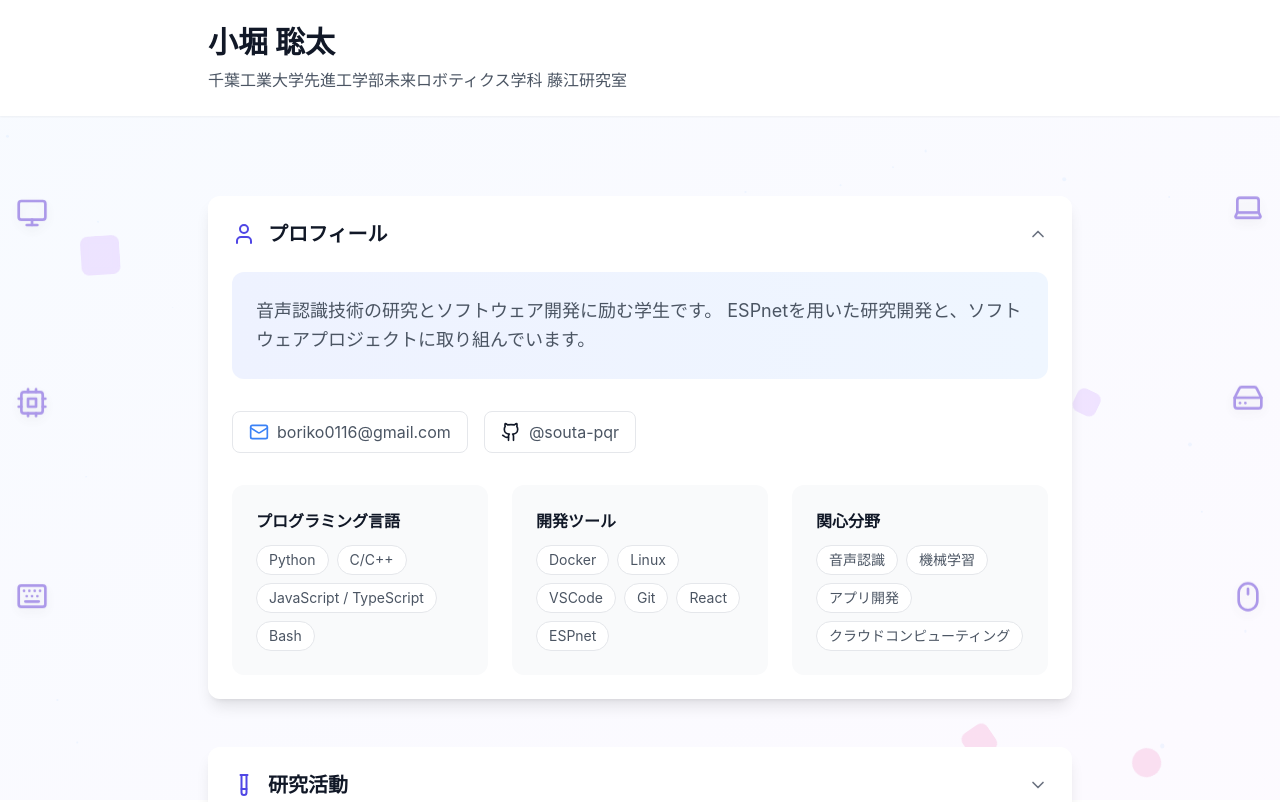
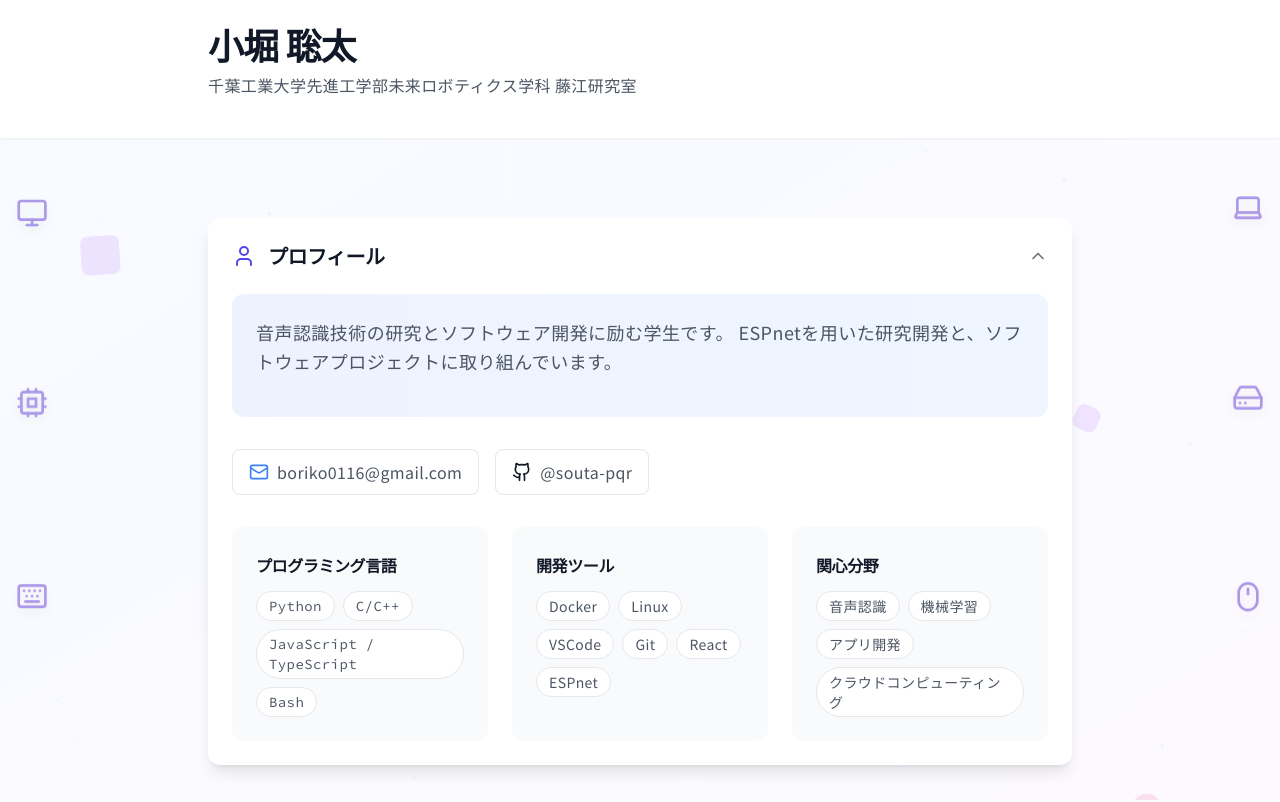
Before and after one commit to souta-pqr/portfolio, a React (Create React App) app: page / in a window 1280 px wide. Shown: the top 802 px of the page. Built offline with nearby package versions, Linux system fonts and the light colour scheme.

Commit message:
font fix

```diff
--- a/public/index.html
+++ b/public/index.html
@@ -10,34 +10,12 @@
       content="Web site created using create-react-app"
     />
     <link rel="apple-touch-icon" href="%PUBLIC_URL%/logo192.png" />
-    <!--
-      manifest.json provides metadata used when your web app is installed on a
-      user's mobile device or desktop. See https://developers.google.com/web/fundamentals/web-app-manifest/
-    -->
     <link rel="manifest" href="%PUBLIC_URL%/manifest.json" />
-    <!--
-      Notice the use of %PUBLIC_URL% in the tags above.
-      It will be replaced with the URL of the `public` folder during the build.
-      Only files inside the `public` folder can be referenced from the HTML.
-
-      Unlike "/favicon.ico" or "favicon.ico", "%PUBLIC_URL%/favicon.ico" will
-      work correctly both with client-side routing and a non-root public URL.
-      Learn how to configure a non-root public URL by running `npm run build`.
-    -->
+    <link href="https://fonts.googleapis.com/css2?family=Noto+Sans+JP:wght@400;500;700&family=Source+Code+Pro:wght@400;600&display=swap" rel="stylesheet">
     <title>React App</title>
   </head>
   <body>
     <noscript>You need to enable JavaScript to run this app.</noscript>
     <div id="root"></div>
-    <!--
-      This HTML file is a template.
-      If you open it directly in the browser, you will see an empty page.
-
-      You can add webfonts, meta tags, or analytics to this file.
-      The build step will place the bundled scripts into the <body> tag.
-
-      To begin the development, run `npm start` or `yarn start`.
-      To create a production bundle, use `npm run build` or `yarn build`.
-    -->
   </body>
 </html>
--- a/src/components/Header.jsx
+++ b/src/components/Header.jsx
@@ -10,8 +10,8 @@ const Header = () => {
           animate={{ opacity: 1, y: 0 }}
           transition={{ duration: 0.5 }}
         >
-          <h1 className="text-3xl font-bold text-gray-900">小堀 聡太</h1>
-          <p className="mt-2 text-gray-600">
+          <h1 className="text-4xl font-bold text-gray-900 tracking-tight">小堀 聡太</h1>
+          <p className="mt-2 text-gray-600 leading-relaxed">
             千葉工業大学先進工学部未来ロボティクス学科 藤江研究室
           </p>
         </motion.div>
--- a/src/components/Profile.jsx
+++ b/src/components/Profile.jsx
@@ -3,31 +3,21 @@ import { User, Mail, Github, Code } from 'lucide-react';
 import ExperienceCard from './ExperienceCard';
 import { motion } from 'framer-motion';
 
-const SkillItem = ({ name }) => (
-  <div className="mb-4">
-    <div className="flex items-center gap-3 p-3 bg-gray-50 rounded-lg hover:bg-gray-100 transition-colors">
-      <span className="text-gray-800 font-medium">{name}</span>
-    </div>
-  </div>
-);
-
 const Profile = () => {
   return (
     <ExperienceCard title="プロフィール" icon={User} defaultOpen={true}>
       <div className="prose max-w-none text-gray-600 space-y-8">
-        {/* 自己紹介 */}
         <motion.div
           className="bg-gradient-to-r from-indigo-50 to-blue-50 p-6 rounded-xl"
           whileHover={{ scale: 1.02 }}
           transition={{ duration: 0.2 }}
         >
-          <p className="text-lg leading-relaxed">
+          <p className="text-lg leading-relaxed tracking-wide">
             音声認識技術の研究とソフトウェア開発に励む学生です。
             ESPnetを用いた研究開発と、ソフトウェアプロジェクトに取り組んでいます。
           </p>
         </motion.div>
 
-        {/* 連絡先情報 */}
         <div className="flex flex-wrap gap-4">
           <motion.a
             href="mailto:boriko0116@gmail.com"
@@ -57,10 +47,10 @@ const Profile = () => {
             whileHover={{ scale: 1.02 }}
             transition={{ duration: 0.2 }}
           >
-            <h4 className="font-semibold text-gray-900 mb-3">プログラミング言語</h4>
+            <h4 className="font-semibold text-gray-900 mb-3 tracking-tight">プログラミング言語</h4>
             <div className="flex flex-wrap gap-2">
               {['Python', 'C/C++', 'JavaScript / TypeScript', 'Bash'].map((lang) => (
-                <span key={lang} className="px-3 py-1 bg-white rounded-full text-sm text-gray-600 border border-gray-200">
+                <span key={lang} className="px-3 py-1 bg-white rounded-full text-sm text-gray-600 border border-gray-200 font-code">
                   {lang}
                 </span>
               ))}
@@ -72,7 +62,7 @@ const Profile = () => {
             whileHover={{ scale: 1.02 }}
             transition={{ duration: 0.2 }}
           >
-            <h4 className="font-semibold text-gray-900 mb-3">開発ツール</h4>
+            <h4 className="font-semibold text-gray-900 mb-3 tracking-tight">開発ツール</h4>
             <div className="flex flex-wrap gap-2">
               {['Docker', 'Linux', 'VSCode', 'Git', 'React', 'ESPnet'].map((tool) => (
                 <span key={tool} className="px-3 py-1 bg-white rounded-full text-sm text-gray-600 border border-gray-200">
@@ -87,7 +77,7 @@ const Profile = () => {
             whileHover={{ scale: 1.02 }}
             transition={{ duration: 0.2 }}
           >
-            <h4 className="font-semibold text-gray-900 mb-3">関心分野</h4>
+            <h4 className="font-semibold text-gray-900 mb-3 tracking-tight">関心分野</h4>
             <div className="flex flex-wrap gap-2">
               {['音声認識', '機械学習', 'アプリ開発', 'クラウドコンピューティング'].map((interest) => (
                 <span key={interest} className="px-3 py-1 bg-white rounded-full text-sm text-gray-600 border border-gray-200">
--- a/src/components/Projects.jsx
+++ b/src/components/Projects.jsx
@@ -7,21 +7,39 @@ const Projects = () => {
     <ExperienceCard title="プロジェクト" icon={Code}>
       <div className="space-y-4">
         <div>
-          <h3 className="text-lg font-medium text-gray-900">対話ライブコンペティション</h3>
-          <p className="mt-2 mb-2">研究室チームでの参加において、以下の役割を担当：</p>
+          <h3 className="text-xl font-medium text-gray-900 tracking-tight">対話ライブコンペティション</h3>
+          <p className="mt-2 mb-2 tracking-wide">研究室チームでの参加において、以下の役割を担当：</p>
           <ul className="list-none space-y-2">
-            <li>• システム発話権の管理システムの変更</li>
-            <li>• 対話履歴管理システムの変更</li>
-            <li>• システムの状態管理機能の変更</li>
+            <li className="flex items-start gap-2">
+              <span className="mt-1.5">•</span>
+              <span className="tracking-wide">システム発話権の管理システムの変更</span>
+            </li>
+            <li className="flex items-start gap-2">
+              <span className="mt-1.5">•</span>
+              <span className="tracking-wide">対話履歴管理システムの変更</span>
+            </li>
+            <li className="flex items-start gap-2">
+              <span className="mt-1.5">•</span>
+              <span className="tracking-wide">システムの状態管理機能の変更</span>
+            </li>
           </ul>
         </div>
 
         <div>
-          <h3 className="text-lg font-medium text-gray-900">チーム開発における学び</h3>
+          <h3 className="text-xl font-medium text-gray-900 tracking-tight">チーム開発における学び</h3>
           <ul className="list-none space-y-2">
-            <li>• 明確なコミュニケーションの重要性</li>
-            <li>• モジュール間の連携における綿密な設計の必要性</li>
-            <li>• ユーザーテストの重要性と本番環境を想定した開発の必要性</li>
+            <li className="flex items-start gap-2">
+              <span className="mt-1.5">•</span>
+              <span className="tracking-wide">明確なコミュニケーションの重要性</span>
+            </li>
+            <li className="flex items-start gap-2">
+              <span className="mt-1.5">•</span>
+              <span className="tracking-wide">モジュール間の連携における綿密な設計の必要性</span>
+            </li>
+            <li className="flex items-start gap-2">
+              <span className="mt-1.5">•</span>
+              <span className="tracking-wide">ユーザーテストの重要性と本番環境を想定した開発の必要性</span>
+            </li>
           </ul>
         </div>
       </div>
--- a/src/index.css
+++ b/src/index.css
@@ -2,11 +2,55 @@
 @tailwind components;
 @tailwind utilities;
 
-body {
-  margin: 0;
-  font-family: -apple-system, BlinkMacSystemFont, 'Segoe UI', 'Roboto', 'Oxygen',
-    'Ubuntu', 'Cantarell', 'Fira Sans', 'Droid Sans', 'Helvetica Neue',
-    sans-serif;
-  -webkit-font-smoothing: antialiased;
-  -moz-osx-font-smoothing: grayscale;
+/* Base font settings */
+@layer base {
+  html {
+    -webkit-text-size-adjust: 100%;
+    -webkit-font-smoothing: antialiased;
+    -moz-osx-font-smoothing: grayscale;
+    text-rendering: optimizeLegibility;
+  }
+
+  body {
+    @apply text-gray-900;
+    font-family: 'Noto Sans JP', 'Hiragino Sans', 'Hiragino Kaku Gothic ProN', 'Yu Gothic', sans-serif;
+    line-height: 1.75;
+    letter-spacing: 0.025em;
+  }
+
+  /* Heading styles */
+  h1 {
+    @apply text-4xl font-bold tracking-tight;
+    font-family: 'Noto Sans JP', 'Hiragino Sans', sans-serif;
+  }
+
+  h2 {
+    @apply text-2xl font-semibold tracking-tight;
+    font-family: 'Noto Sans JP', 'Hiragino Sans', sans-serif;
+  }
+
+  h3 {
+    @apply text-xl font-medium;
+    font-family: 'Noto Sans JP', 'Hiragino Sans', sans-serif;
+  }
+
+  /* Paragraph styles */
+  p {
+    @apply mb-4 leading-relaxed;
+  }
+
+  /* Link styles */
+  a {
+    @apply text-blue-600 hover:text-blue-800 transition-colors duration-200;
+  }
 }
+
+/* Custom class for code and technical content */
+.font-code {
+  font-family: 'Source Code Pro', 'Consolas', monospace;
+}
+
+/* Custom class for numbers and dates */
+.font-numeric {
+  font-feature-settings: "tnum" on, "lnum" on;
+}
```
Also changed, not shown: src/components/Internship.jsx (+31 -13 lines), src/components/Research.jsx (+19 -12 lines).
